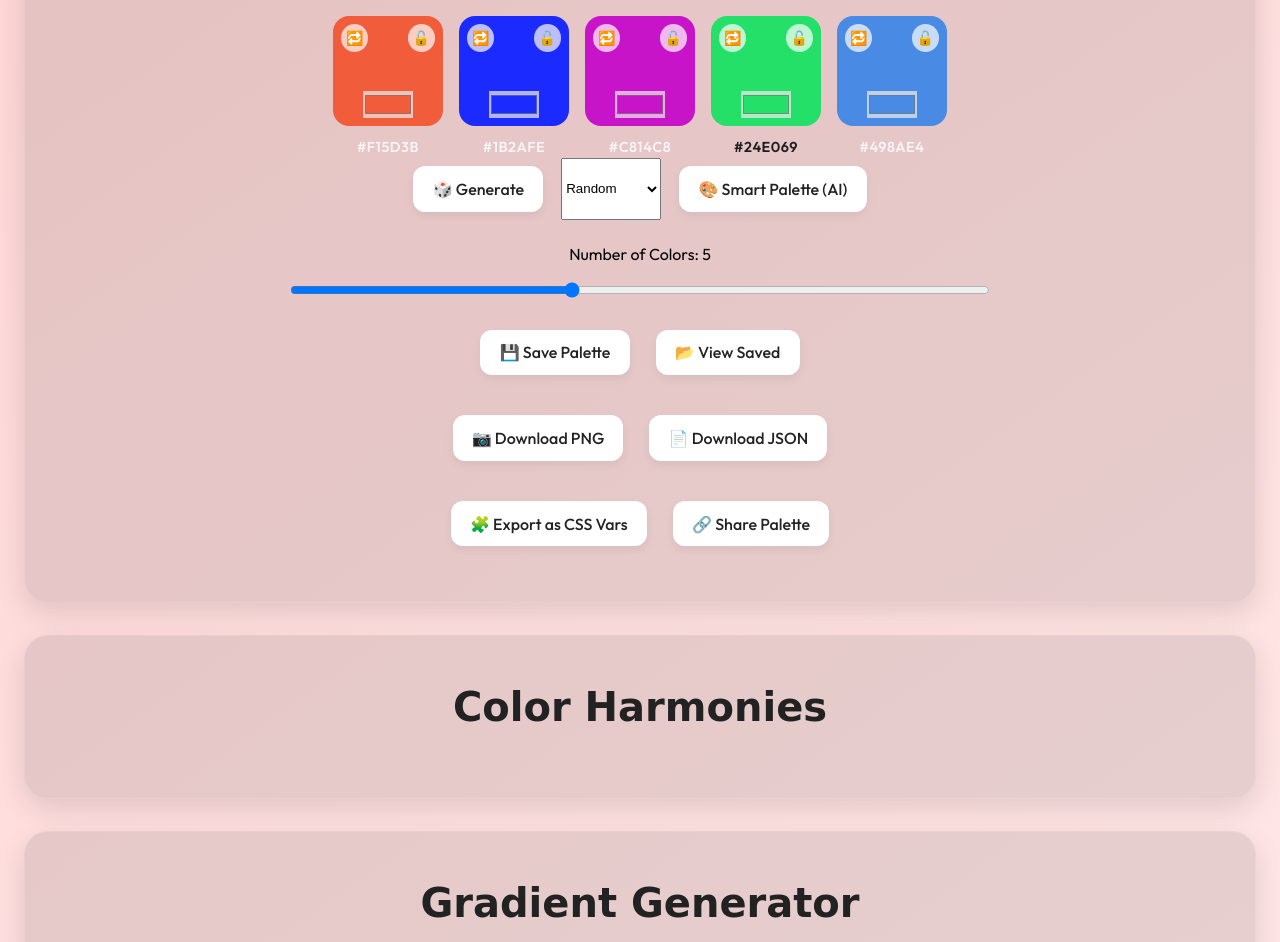
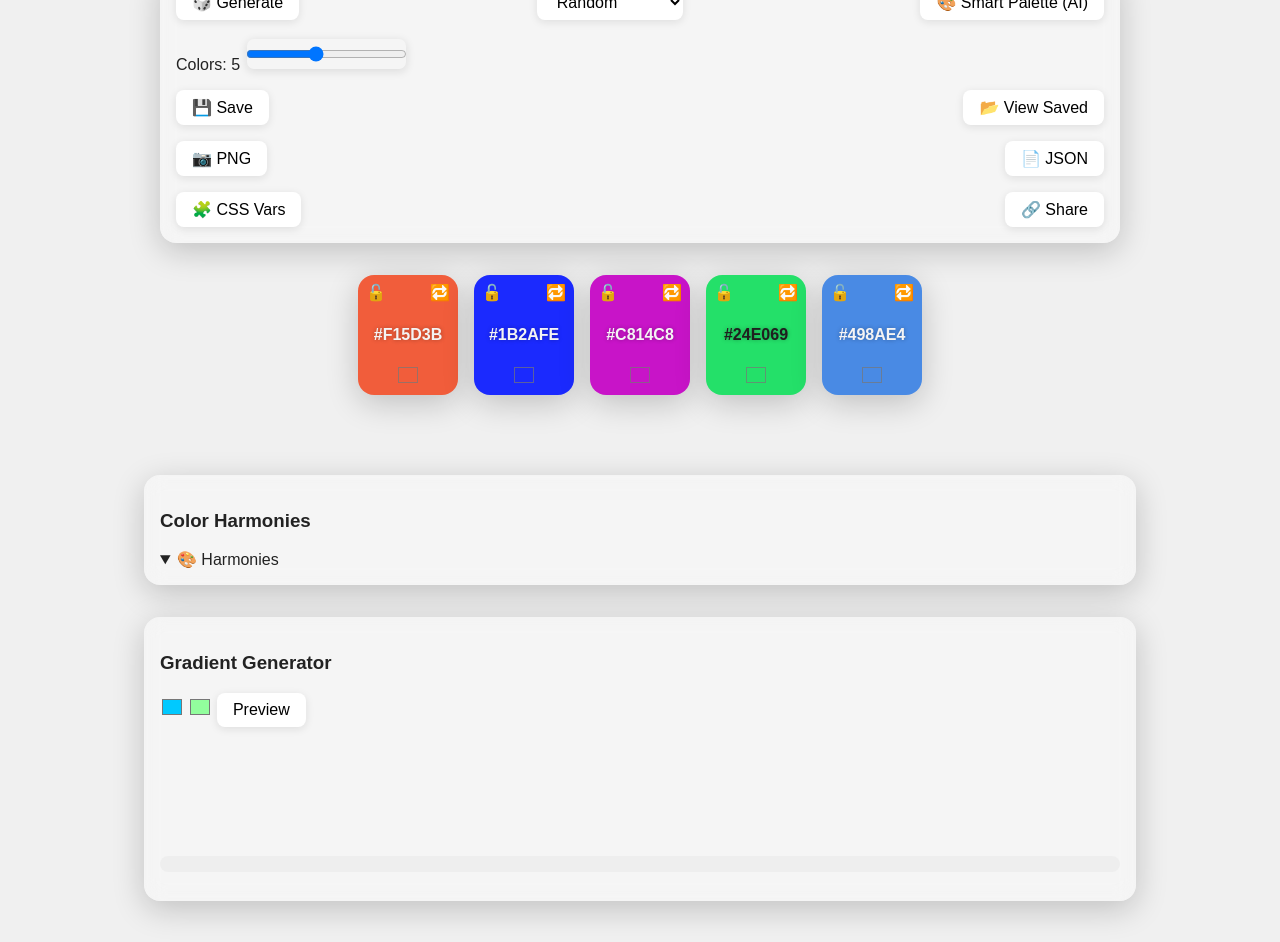
Before and after one commit to yahyak-221/Color-Palette-Generator, a plain HTML site: page index.html in a window 1280 px wide. Shown: the part 159-1101 px from the top of the page. Drawn offline with nearby package versions, Linux system fonts and the light colour scheme; a web font is replaced by a local one.

Commit message:
UI-js-final

```diff
--- a/index.html
+++ b/index.html
@@ -14,12 +14,12 @@
 </head>
 
 <body>
+    <header class="sticky-header">
+        <h1>Color Palette Generator</h1>
+    </header>
+
     <div class="container" data-aos="zoom-in">
-        <h1>Color Palette Generator</h1>
-
-        <div id="palette" class="palette"></div>
-
-        <section class="actions">
+        <section class="controls">
             <div class="button-row">
                 <button onclick="generatePalette()">🎲 Generate</button>
                 <select id="themeSelector">
@@ -30,37 +30,41 @@
                     <option value="pastel">Pastel</option>
                     <option value="monochrome">Monochrome</option>
                 </select>
-
                 <button onclick="fetchSmartPalette()">🎨 Smart Palette (AI)</button>
             </div>
 
             <div class="range-control">
-                <label for="colorCount">Number of Colors: <span id="colorCountValue">5</span></label>
+                <label for="colorCount">Colors: <span id="colorCountValue">5</span></label>
                 <input type="range" id="colorCount" min="3" max="8" value="5" />
             </div>
 
             <div class="button-row">
-                <button onclick="saveCurrentPalette()">💾 Save Palette</button>
+                <button onclick="saveCurrentPalette()">💾 Save</button>
                 <button onclick="showSavedPalettes()">📂 View Saved</button>
             </div>
 
             <div class="button-row">
-                <button id="downloadImage">📷 Download PNG</button>
-                <button id="downloadJSON">📄 Download JSON</button>
+                <button id="downloadImage">📷 PNG</button>
+                <button id="downloadJSON">📄 JSON</button>
             </div>
 
             <div class="button-row">
-                <button onclick="exportAsCSSVars()">🧩 Export as CSS Vars</button>
-                <button id="shareBtn">🔗 Share Palette</button>
+                <button onclick="exportAsCSSVars()">🧩 CSS Vars</button>
+                <button id="shareBtn">🔗 Share</button>
             </div>
         </section>
+
+        <div id="palette" class="palette"></div>
 
         <div id="savedPalettesModal" class="modal" style="display:none;"></div>
     </div>
 
     <div class="harmony-container">
         <h3>Color Harmonies</h3>
-        <div id="harmony-schemes"></div>
+        <details open>
+            <summary>🎨 Harmonies</summary>
+            <div id="harmony-schemes"></div>
+        </details>
     </div>
 
     <div class="gradient-section">
@@ -68,7 +72,7 @@
         <div class="gradient-controls">
             <input type="color" id="grad-color-1" value="#00C9FF">
             <input type="color" id="grad-color-2" value="#92FE9D">
-            <button onclick="generateGradient()">Preview Gradient</button>
+            <button onclick="generateGradient()">Preview</button>
         </div>
         <div id="gradient-preview"></div>
         <pre id="gradient-code"></pre>
--- a/script.js
+++ b/script.js
@@ -17,6 +17,21 @@ window.onload = function () {
     }
   }
 
+  // ✅ This should go before generatePalette
+  const urlParams = new URLSearchParams(window.location.search);
+  const urlColors = urlParams.get("colors");
+  if (urlColors) {
+    const decodedColors = urlColors
+      .split("-")
+      .map((c) => `#${c.toUpperCase()}`);
+    for (let i = 0; i < decodedColors.length; i++) {
+      colors[i] = { color: decodedColors[i], locked: false };
+    }
+    numColors = decodedColors.length;
+    document.getElementById("colorCount").value = numColors;
+    document.getElementById("colorCountValue").textContent = numColors;
+  }
+
   const colorSlider = document.getElementById("colorCount");
   const colorCountValue = document.getElementById("colorCountValue");
   colorSlider.addEventListener("input", () => {
@@ -28,20 +43,6 @@ window.onload = function () {
   });
 
   generatePalette();
-  const urlParams = new URLSearchParams(window.location.search);
-  const urlColors = urlParams.get("colors");
-
-  if (urlColors) {
-    const decodedColors = urlColors
-      .split("-")
-      .map((c) => `#${c.toUpperCase()}`);
-    for (let i = 0; i < decodedColors.length; i++) {
-      colors[i] = { color: decodedColors[i], locked: false };
-    }
-    numColors = decodedColors.length;
-    document.getElementById("colorCount").value = numColors;
-    document.getElementById("colorCountValue").textContent = numColors;
-  }
 };
 
 function generateRandomColor(theme = "random") {
@@ -138,8 +139,9 @@ function generatePalette() {
         // Generate light-to-dark gray shades
         const minGray = 20;
         const maxGray = 235;
-        const step = Math.floor((maxGray - minGray) / (numColors - 1));
-        const gray = maxGray - step * i;
+        const gray = Math.round(
+          maxGray - ((maxGray - minGray) * i) / (numColors - 1)
+        );
         color = rgbToHex(gray, gray, gray);
       } else {
         color = generateRandomColor(selectedTheme);
@@ -557,3 +559,50 @@ function downloadText(filename, content) {
   link.href = URL.createObjectURL(blob);
   link.click();
 }
+
+function loadPaletteFromURL() {
+  const params = new URLSearchParams(window.location.search);
+  const colorParam = params.get("colors");
+  if (colorParam) {
+    const colors = colorParam.split("-").map((c) => `#${c}`);
+    renderPalette(colors);
+  }
+}
+
+function renderPalette(colors) {
+  const paletteContainer = document.getElementById("palette");
+  paletteContainer.innerHTML = "";
+
+  colors.forEach((hex, index) => {
+    const box = document.createElement("div");
+    box.className = "palette-box";
+    box.style.backgroundColor = hex;
+
+    const label = document.createElement("span");
+    label.className = "color-label";
+    label.textContent = hex.toUpperCase();
+
+    box.appendChild(label);
+    paletteContainer.appendChild(box);
+  });
+}
+
+function isPaletteDark(colors) {
+  let darkCount = 0;
+  colors.forEach((hex) => {
+    const rgb = hexToRgb(hex);
+    const luminance = (0.299 * rgb.r + 0.587 * rgb.g + 0.114 * rgb.b) / 255;
+    if (luminance < 0.5) darkCount++;
+  });
+  return darkCount > colors.length / 2;
+}
+
+function hexToRgb(hex) {
+  const h = hex.replace("#", "");
+  const bigint = parseInt(h, 16);
+  return {
+    r: (bigint >> 16) & 255,
+    g: (bigint >> 8) & 255,
+    b: bigint & 255,
+  };
+}
--- a/style.css
+++ b/style.css
@@ -1,276 +1,193 @@
-@import url("https://fonts.googleapis.com/css2?family=Aubrey&display=swap");
-@import url("https://fonts.googleapis.com/css2?family=Outfit:wght@100..900&display=swap");
+/* === Base Reset === */
+body {
+  margin: 0;
+  font-family: "Outfit", sans-serif;
+  background: var(--bg);
+  color: var(--text);
+  transition: background 0.3s, color 0.3s;
+}
 
 :root {
-  --accent: #ff7f4c;
-  --glass-bg: rgba(30, 30, 30, 0.11);
-  --glass-border: rgba(255, 255, 255, 0.12);
-  --text-dark: #222;
-  --text-light: #ffffff;
-  --shadow: rgba(0, 0, 0, 0.12);
-  --hover-shadow: rgba(0, 0, 0, 0.2);
+  --bg: #f0f0f0;
+  --text: #222;
+  --glass: rgba(255, 255, 255, 0.35);
+  --blur: blur(10px);
+  --shadow: 0 8px 32px rgba(0, 0, 0, 0.2);
 }
 
-* {
-  margin: 0;
-  padding: 0;
-  box-sizing: border-box;
+body.dark {
+  --bg: #111;
+  --text: #f5f5f5;
+  --glass: rgba(30, 30, 30, 0.4);
 }
 
-::selection {
-  background-color: var(--text-light);
-  color: var(--accent);
+/* === Header === */
+.sticky-header {
+  position: sticky;
+  top: 0;
+  background: var(--glass);
+  backdrop-filter: var(--blur);
+  box-shadow: var(--shadow);
+  padding: 1rem;
+  display: flex;
+  justify-content: space-between;
+  align-items: center;
+  z-index: 1000;
 }
 
-body {
-  font-family: "Outfit", sans-serif;
-  background: linear-gradient(145deg, #ffd6d6, #ffe8e8);
-  min-height: 100vh;
+/* === Container === */
+.container {
+  max-width: 960px;
+  margin: auto;
+  padding: 1rem;
+}
+
+.controls {
+  background: var(--glass);
+  border-radius: 1rem;
+  padding: 1rem;
+  backdrop-filter: var(--blur);
+  box-shadow: var(--shadow);
   display: flex;
   flex-direction: column;
-  align-items: center;
-  padding: 3rem 1.5rem;
-  gap: 2rem;
-  opacity: 0;
-  animation: fadeIn 0.6s ease-out forwards;
-}
-
-@keyframes fadeIn {
-  to {
-    opacity: 1;
-  }
-}
-
-.color-box {
-  animation: slideInUp 0.4s ease-in-out;
-}
-
-@keyframes slideInUp {
-  from {
-    transform: translateY(20px);
-    opacity: 0;
-  }
-  to {
-    transform: translateY(0);
-    opacity: 1;
-  }
-}
-
-.actions {
-  margin-top: 2rem;
-  display: flex;
-  flex-direction: column;
-  gap: 1.5rem;
+  gap: 1rem;
+  margin-bottom: 2rem;
 }
 
 .button-row {
   display: flex;
   flex-wrap: wrap;
-  gap: 10px;
-  justify-content: center;
+  gap: 0.5rem;
+  justify-content: space-between;
 }
 
-.range-control {
-  display: flex;
-  flex-direction: column;
-  align-items: center;
-  gap: 0.5rem;
+button,
+select,
+input[type="range"] {
+  font: inherit;
+  padding: 0.5rem 1rem;
+  border-radius: 0.5rem;
+  border: none;
+  background: #fff;
+  box-shadow: 0 2px 8px rgba(0, 0, 0, 0.1);
+  cursor: pointer;
+  transition: 0.3s ease;
 }
 
-.gradient-controls {
+body.dark button,
+body.dark select {
+  background: #222;
+  color: #f5f5f5;
+}
+
+/* === Palette === */
+.palette {
   display: flex;
+  gap: 1rem;
   flex-wrap: wrap;
   justify-content: center;
-  align-items: center;
-  gap: 1rem;
-  margin-bottom: 1rem;
-}
-
-.container,
-.harmony-container,
-.gradient-section {
-  background: var(--glass-bg);
-  backdrop-filter: blur(14px);
-  -webkit-backdrop-filter: blur(14px);
-  border: 1px solid var(--glass-border);
-  border-radius: 24px;
-  box-shadow: 0 10px 30px var(--shadow);
-  padding: 3rem 2rem;
-  width: 100%;
-  text-align: center;
-  transition: 0.3s ease-in-out;
-}
-
-.container:hover,
-.harmony-container:hover,
-.gradient-section:hover {
-  box-shadow: 0 15px 40px var(--hover-shadow);
-}
-
-h1,
-h3 {
-  font-family: "Aubrey", cursive;
-  font-size: 2.5rem;
-  color: var(--text-dark);
-  margin-bottom: 1.2rem;
-}
-
-button {
-  font-family: "Outfit", sans-serif;
-  font-weight: 500;
-  font-size: 1rem;
-  color: var(--text-dark);
-  background: #fff;
-  padding: 0.8rem 1.2rem;
-  margin: 8px;
-  border: none;
-  border-radius: 12px;
-  cursor: pointer;
-  transition: all 0.2s ease-in-out;
-  box-shadow: 0 4px 10px rgba(0, 0, 0, 0.06);
-}
-
-button:hover {
-  background: var(--accent);
-  color: white;
-  transform: translateY(-1px);
-  box-shadow: 0 6px 16px rgba(0, 0, 0, 0.15);
-}
-
-input[type="range"] {
-  margin-top: 10px;
-  width: 60%;
-}
-
-.palette {
-  display: flex;
-  flex-wrap: wrap;
-  justify-content: center;
-  gap: 16px;
-  margin: 2rem 0;
+  margin-bottom: 2rem;
 }
 
 .color-box {
-  width: 110px;
-  height: 110px;
-  border-radius: 16px;
   position: relative;
+  width: 100px;
+  height: 120px;
+  border-radius: 1rem;
+  box-shadow: var(--shadow);
+  display: flex;
+  align-items: center;
+  justify-content: center;
+  flex-direction: column;
+  transition: transform 0.3s;
   cursor: pointer;
-  transition: transform 0.3s ease, box-shadow 0.3s ease;
 }
 
 .color-box:hover {
-  transform: scale(1.07);
-  box-shadow: 0 8px 20px rgba(0, 0, 0, 0.2);
-}
-
-.color-box:active {
-  transform: rotate(3deg) scale(1.05);
-  box-shadow: 0 0 20px rgba(255, 255, 255, 0.4);
-}
-
-.color-box.sortable-chosen {
-  transform: scale(1.1);
-  box-shadow: 0 10px 30px rgba(0, 0, 0, 0.3);
-}
-
-.color-box.sortable-ghost {
-  opacity: 0.4;
-}
-
-.color-code {
-  position: absolute;
-  bottom: -30px;
-  width: 100%;
-  text-align: center;
-  font-weight: 600;
-  color: var(--text-dark);
-  font-size: 0.9rem;
-  font-family: "Outfit", sans-serif;
-  letter-spacing: 0.5px;
+  transform: scale(1.05);
 }
 
 .lock-icon,
 .refresh-icon {
   position: absolute;
   top: 8px;
-  background: rgba(255, 255, 255, 0.7);
-  border-radius: 50%;
-  padding: 5px;
-  font-size: 14px;
+  font-size: 1rem;
   cursor: pointer;
-  transition: transform 0.2s ease;
-  user-select: none;
 }
 
 .lock-icon {
+  left: 8px;
+}
+.refresh-icon {
   right: 8px;
 }
 
-.refresh-icon {
-  left: 8px;
+.color-code {
+  font-weight: bold;
+  text-shadow: 0 0 4px rgba(0, 0, 0, 0.3);
 }
 
-.locked {
-  background: rgba(0, 0, 0, 0.6);
-  color: white;
+input[type="color"] {
+  border: none;
+  height: 1.5rem;
+  width: 1.5rem;
+  padding: 0;
+  background: none;
+  cursor: pointer;
 }
 
-/* Harmony */
-.harmony-container h4 {
-  font-size: 1.2rem;
-  margin-bottom: 0.6rem;
-  color: var(--text-dark);
+/* === Modal === */
+.modal {
+  background: var(--glass);
+  padding: 1rem;
+  border-radius: 1rem;
+  box-shadow: var(--shadow);
+  backdrop-filter: var(--blur);
 }
 
-.harmony-colors {
-  display: flex;
-  justify-content: center;
-  gap: 10px;
-  flex-wrap: wrap;
+/* === Harmony === */
+.harmony-container {
+  background: var(--glass);
+  padding: 1rem;
+  border-radius: 1rem;
+  max-width: 960px;
+  margin: 2rem auto;
+  backdrop-filter: var(--blur);
+  box-shadow: var(--shadow);
 }
 
-.harmony-colors div {
-  width: 60px;
-  height: 60px;
-  border-radius: 10px;
-  cursor: pointer;
-  border: 1px solid rgba(255, 255, 255, 0.3);
-}
-
-/* Gradient Generator */
-.gradient-section input[type="color"] {
-  margin: 0 10px;
-  height: 48px;
-  width: 60px;
-  border: none;
-  border-radius: 10px;
-  cursor: pointer;
+/* === Gradient Generator === */
+.gradient-section {
+  background: var(--glass);
+  padding: 1rem;
+  border-radius: 1rem;
+  max-width: 960px;
+  margin: 2rem auto;
+  backdrop-filter: var(--blur);
+  box-shadow: var(--shadow);
 }
 
 #gradient-preview {
   height: 100px;
+  border-radius: 1rem;
   margin-top: 1rem;
-  border-radius: 12px;
-  border: 1px solid #ccc;
 }
 
-#gradient-code {
-  background: rgba(0, 0, 0, 0.05);
-  padding: 12px;
-  margin-top: 0.5rem;
-  border-radius: 10px;
-  font-family: monospace;
+pre {
   white-space: pre-wrap;
-  word-break: break-word;
-  color: #333;
+  word-wrap: break-word;
+  background: #eee;
+  padding: 0.5rem;
+  border-radius: 0.5rem;
 }
 
-/* Toastify override */
-.toastify {
-  font-family: "Outfit", sans-serif;
-  font-size: 0.95rem;
-  letter-spacing: 0.4px;
-  border-radius: 8px;
-  padding: 8px 16px;
+/* === Responsive === */
+@media (max-width: 600px) {
+  .palette {
+    justify-content: space-around;
+  }
+  .color-box {
+    width: 80px;
+    height: 100px;
+  }
 }
```
Also changed, not shown: assets/palette.json (added, +10 -0 lines), assets/broken-noise.png (deleted), ss/10.png (added), ss/9.png (added).
